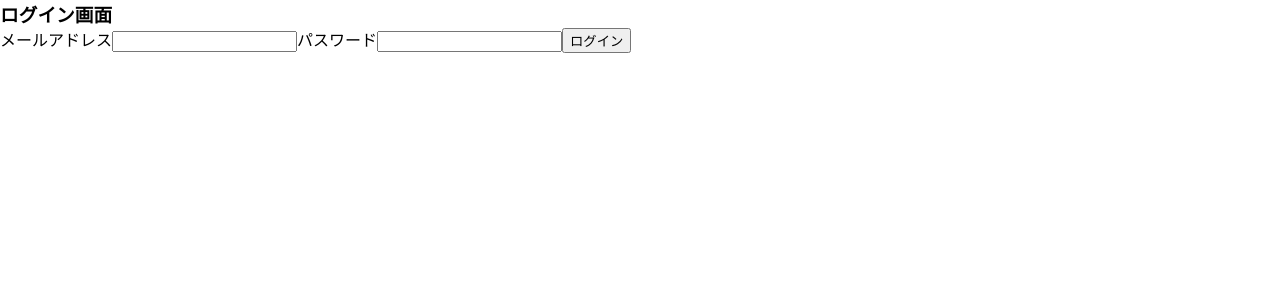
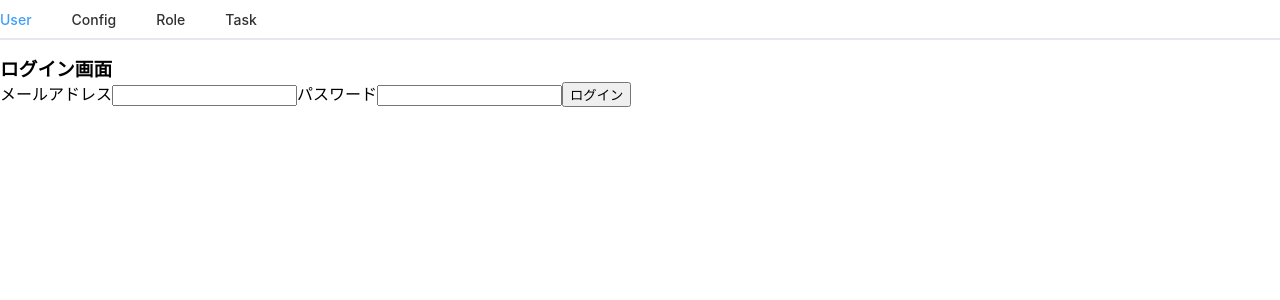
Before and after one commit to koyo-kisu/google-auth-app, a Nuxt app: page / in a window 1280 px wide. Shown: the top 300 px of the page. Built offline with nearby package versions, Linux system fonts and the light colour scheme; no server answers.

Commit message:
elementUI install

```diff
--- a/nuxt.config.js
+++ b/nuxt.config.js
@@ -51,7 +51,16 @@ export default {
     /*
     ** You can extend webpack config here
     */
-    extend (config, ctx) {
-    }
+    extend (config, { isDev, isClient }) {
+      if (isDev && isClient) {
+        config.module.rules.push({
+          enforce: 'pre',
+          test: /\.(js|vue)$/,
+          // loader: 'eslint-loader',
+          exclude: /(node_modules)/
+        })
+      }
+    },
+    vendor: ['element-ui'],
   }
 }
--- a/pages/index.vue
+++ b/pages/index.vue
@@ -1,5 +1,12 @@
 <template>
   <div>
+    <el-tabs>
+      <el-tab-pane label="User" name="first">User</el-tab-pane>
+      <el-tab-pane label="Config" name="second">Config</el-tab-pane>
+      <el-tab-pane label="Role" name="third">Role</el-tab-pane>
+      <el-tab-pane label="Task" name="fourth">Task</el-tab-pane>
+    </el-tabs>
+
     <div v-if="isAuthenticated">
       <p>{{ user.name }}でログイン中です</p>
       <button @click="logout">ログアウト</button>
--- a/plugins/element-ui.js
+++ b/plugins/element-ui.js
@@ -1,5 +1,5 @@
 import Vue from 'vue'
 import Element from 'element-ui'
-import locale from 'element-ui/lib/locale/lang/en'
+import locale from 'element-ui/lib/locale/lang/ja'
 
 Vue.use(Element, { locale })
```
